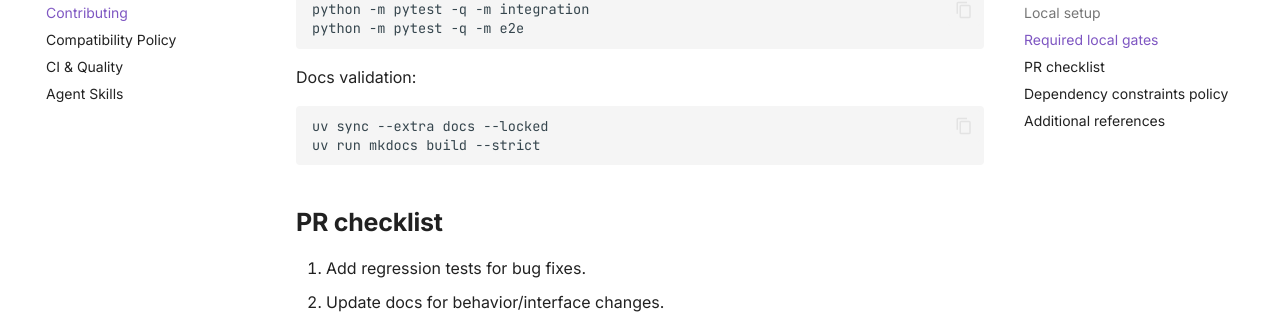
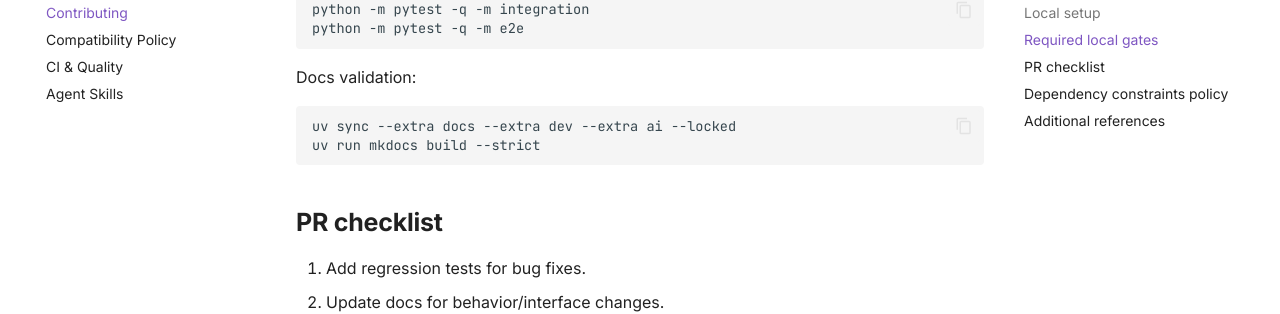
Before and after one commit to joe-broadhead/slideflow, an MkDocs documentation site: the page built from docs/contributing.md, in a window 1280 px wide and 900 px high, scrolled down 596 px. Shown: the part 143-457 px from the top of the window. Built offline with MkDocs 1.6.1 and Material for MkDocs 9.7.7, drawn with Linux system fonts in a browser that asks for light colours; comment, search, counter and statistics services are not loaded.

Commit message:
docs: keep dev tools in docs validation sync

````diff
--- a/docs/contributing.md
+++ b/docs/contributing.md
@@ -32,7 +32,7 @@ python -m pytest -q -m e2e
 Docs validation:
 
 ```bash
-uv sync --extra docs --locked
+uv sync --extra docs --extra dev --extra ai --locked
 uv run mkdocs build --strict
 ```
 
````
Also changed, not shown: CONTRIBUTING.md (+1 -1 lines).
